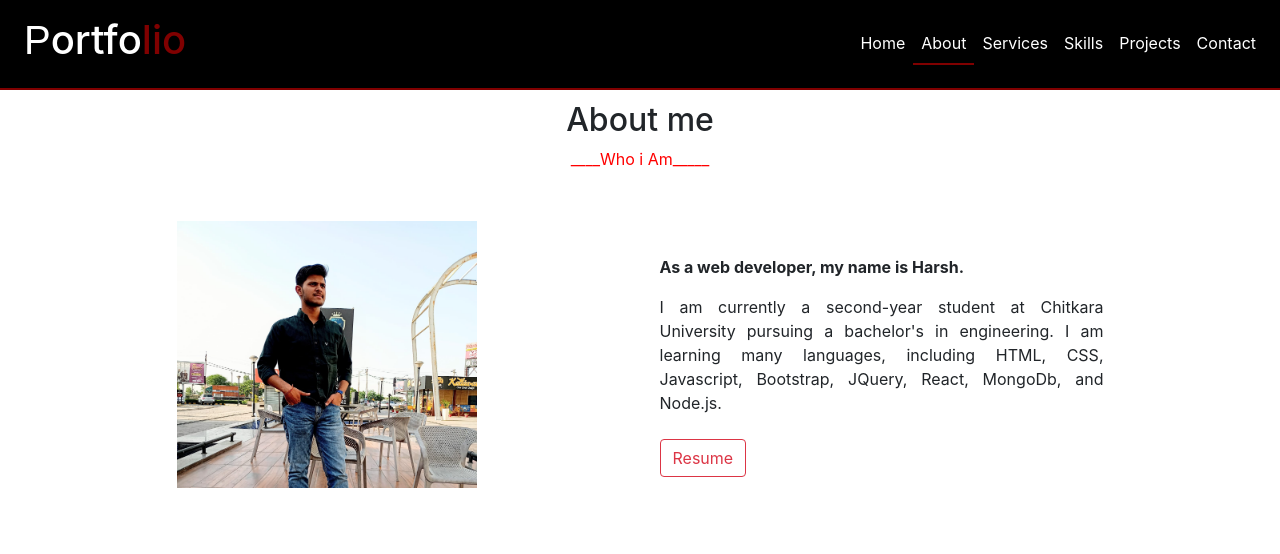
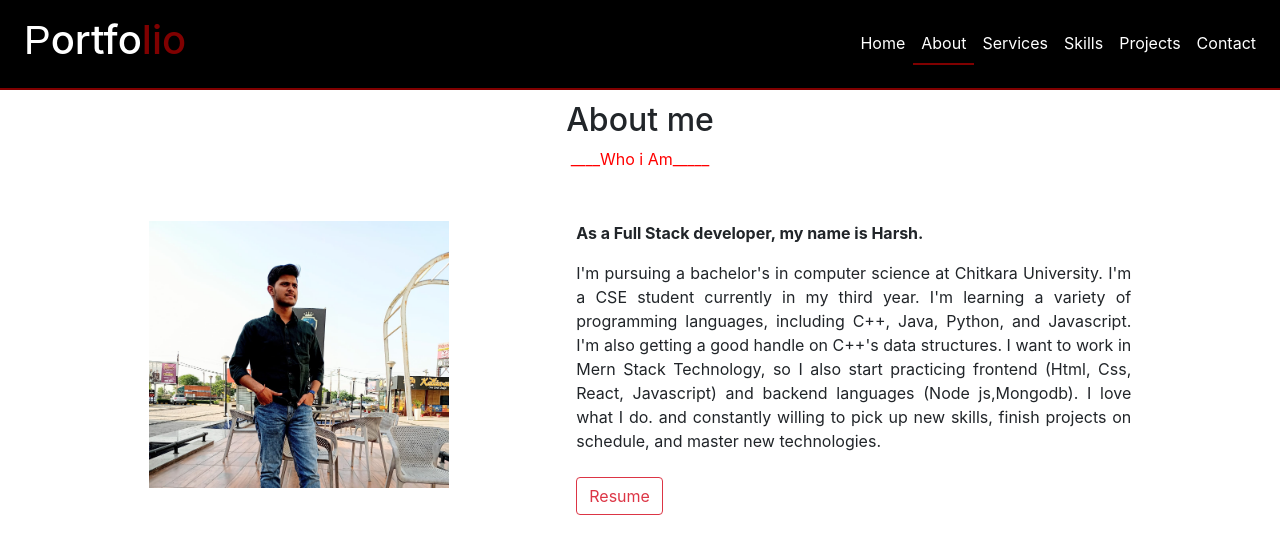
Before and after one commit to harshkumar88/portFolio, a React (Create React App) app: page /portFolio/About in a window 1280 px wide. Shown: the top 554 px of the page. Built offline with nearby package versions, Linux system fonts and the light colour scheme; a web font is replaced by a local one.

Commit message:
style About section

```diff
--- a/src/components/About.jsx
+++ b/src/components/About.jsx
@@ -1,11 +1,33 @@
-import React from 'react';
+import React, { useEffect, useState } from 'react';
 import "./Port.scss"
 import img1 from './harsh.jpeg'
 import resume from './resume.pdf'
 
 const About = (props) => {
+    const [more,set]=useState(false);
 
+    window.onresize = function () {
+        var width=window.innerWidth;
 
+        if(width<550){
+            set(true);
+        }
+        else{
+            set(false);
+        }
+    }
+
+    useEffect(()=>{
+
+        var width=window.innerWidth;
+
+        if(width<550){
+            set(true);
+        }
+        else{
+            set(false);
+        }
+    },[])
 
     return (
         <div style={{backgroundColor:"white",minHeight:"100vh",overflow:"hidden"}}>
@@ -16,8 +38,10 @@ const About = (props) => {
                 </div>
                 <div style={{display:"flex",justifyContent:"space-around",marginTop:'4%',marginBottom:"5%",flexWrap:"wrap"}} className="container">
                     <div style={{width:"300px",height:"300px"}}><img src={img1} style={{width:"100%",height:"auto"}}  alt="img"/></div>
-                    <div style={{textAlign:"justify",marginTop:"3%",width:'40%'}}><p style={{fontWeight:"bold"}} >As a web developer, my name is Harsh.</p><span >I am currently a second-year student at Chitkara University pursuing a bachelor's in engineering. I am learning many languages, including HTML, CSS, Javascript, Bootstrap, JQuery, React, MongoDb, and Node.js. </span><br/>
+                    <div style={more==false?{textAlign:"justify",marginTop:"0%",width:'50%'}:{textAlign:"justify",marginTop:"0%",width:'90%'}}><p style={{fontWeight:"bold"}} >As a Full Stack developer, my name is Harsh.</p><span > I'm pursuing a bachelor's in computer science at Chitkara University. I'm a CSE student currently in my third year. I'm learning a variety of programming languages, including C++, Java, Python, and Javascript. I'm also getting a good handle on C++'s data structures. I want to work in Mern Stack Technology, so I also start practicing frontend (Html, Css, React, Javascript) and backend languages (Node js,Mongodb). I love what I do. and constantly willing to pick up new skills, finish projects on schedule, and master new technologies. </span><br/>
+
                     <br/>
+
   <a href={resume} download="Resume.pdf" style={{color:"maroon"}}><button className="btn btn-outline-danger">Resume</button></a>
                     </div>
                 </div>
```
